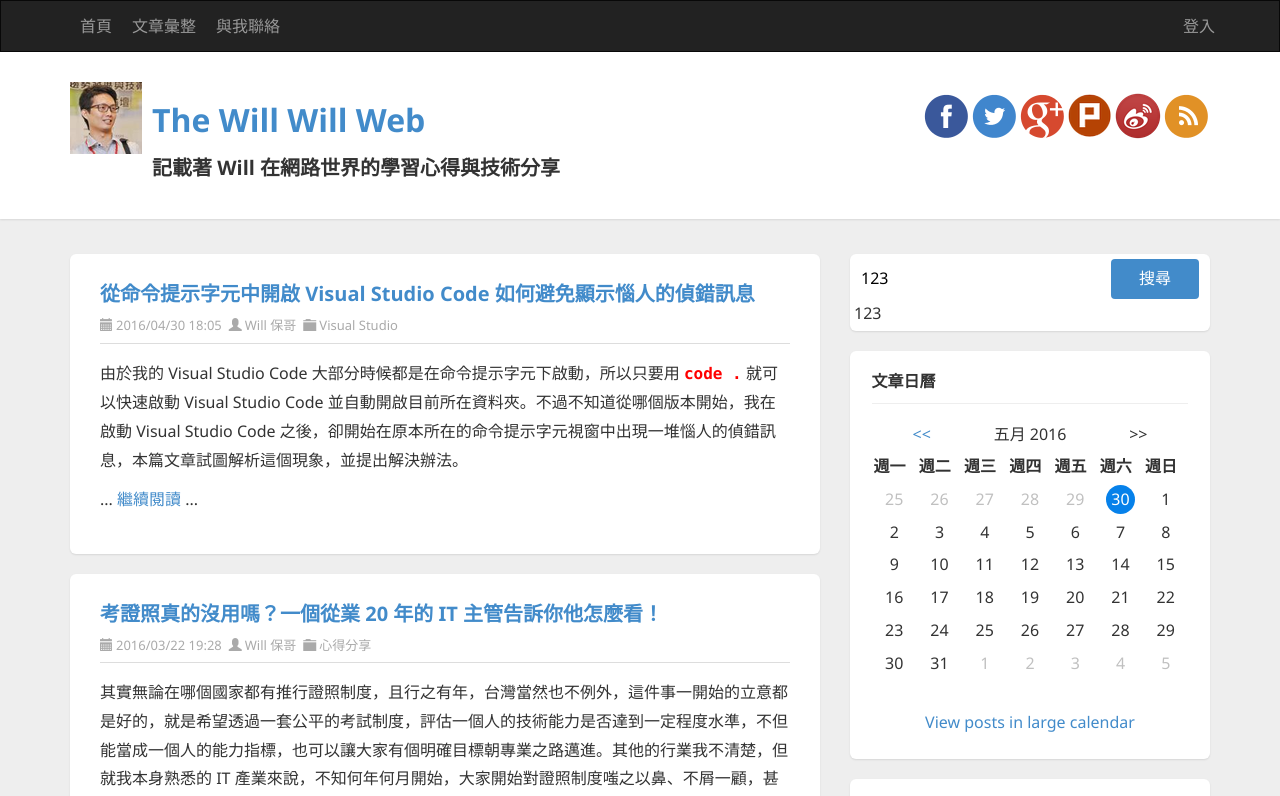
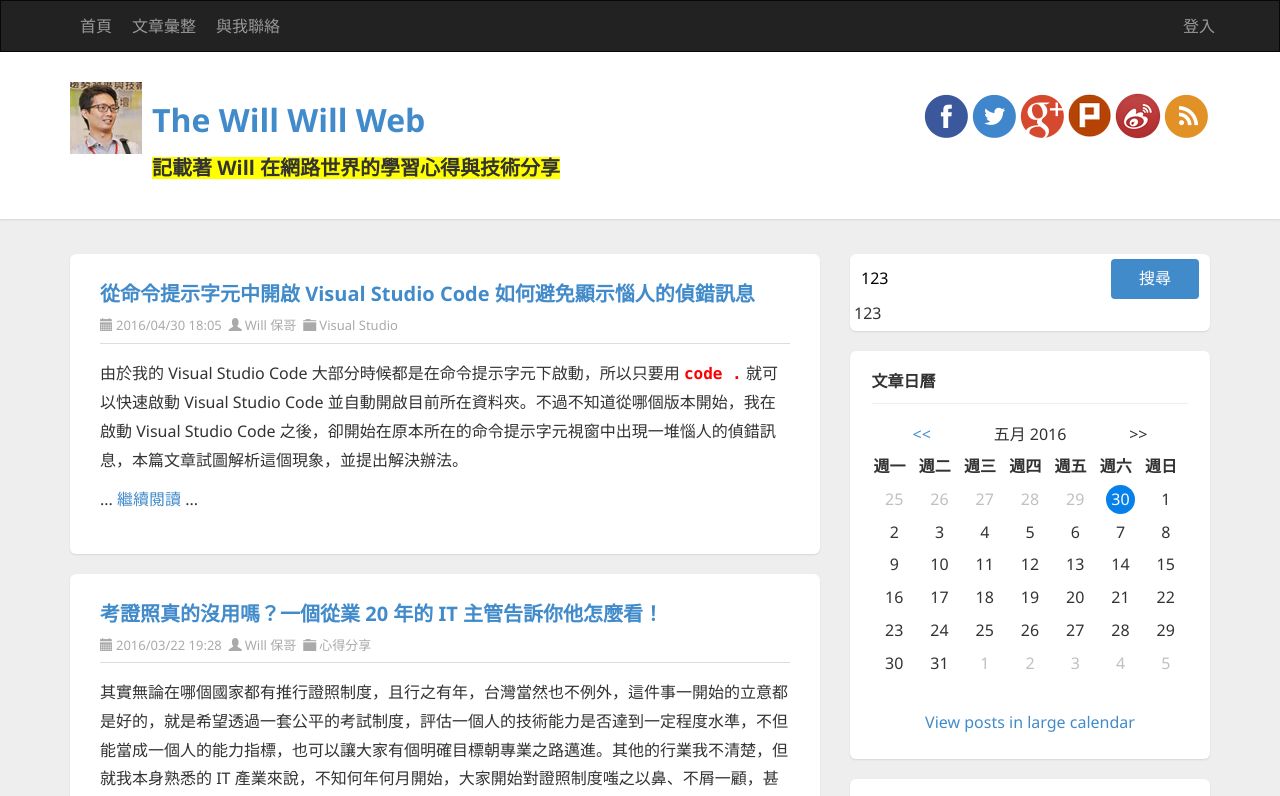
Before and after one commit to coolrare/RTPMSAngular4, an Angular app: page / in a window 1280 px wide. Shown: the top 796 px of the page. Built offline with nearby package versions, Linux system fonts and the light colour scheme.

Commit message:
示範 ngClass 的用法

```diff
--- a/src/app/header/header.component.css
+++ b/src/app/header/header.component.css
@@ -0,0 +1,3 @@
+.highlight {
+  background-color: yellow;
+}
--- a/src/app/header/header.component.html
+++ b/src/app/header/header.component.html
@@ -30,7 +30,7 @@
 
       <div class="pull-left">
         <h1><a [href]="sitelink">{{ sitename }}</a></h1>
-        <h3>記載著 Will 在網路世界的學習心得與技術分享</h3>
+        <h3 [ngClass]="{'highlight': (counter % 2 == 0)}">記載著 Will 在網路世界的學習心得與技術分享</h3>
       </div>
 
       <div id="social-icons" class="pull-right social-icon">
--- a/src/app/header/header.component.ts
+++ b/src/app/header/header.component.ts
@@ -9,6 +9,7 @@ export class HeaderComponent implements OnInit {
 
   sitename = 'Hello World';
   sitelink = 'http://www.google.com';
+  counter = 0;
 
   constructor() { }
 
@@ -26,6 +27,7 @@ export class HeaderComponent implements OnInit {
   }
 
   changeTitle($event: MouseEvent) {
+    this.counter++;
     console.log($event);
     if ($event.ctrlKey) {
       this.sitename = 'New Angular Title';
```
